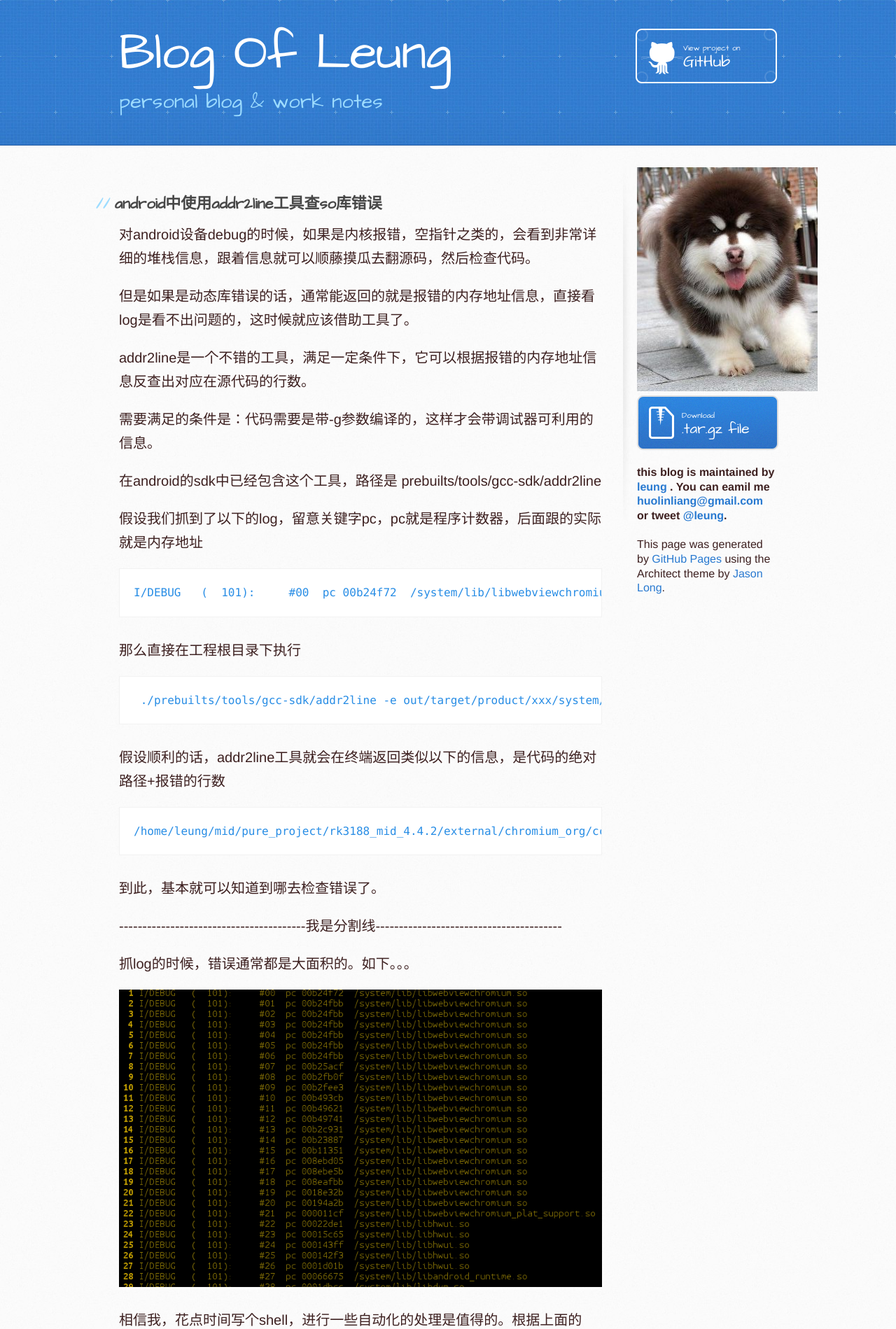
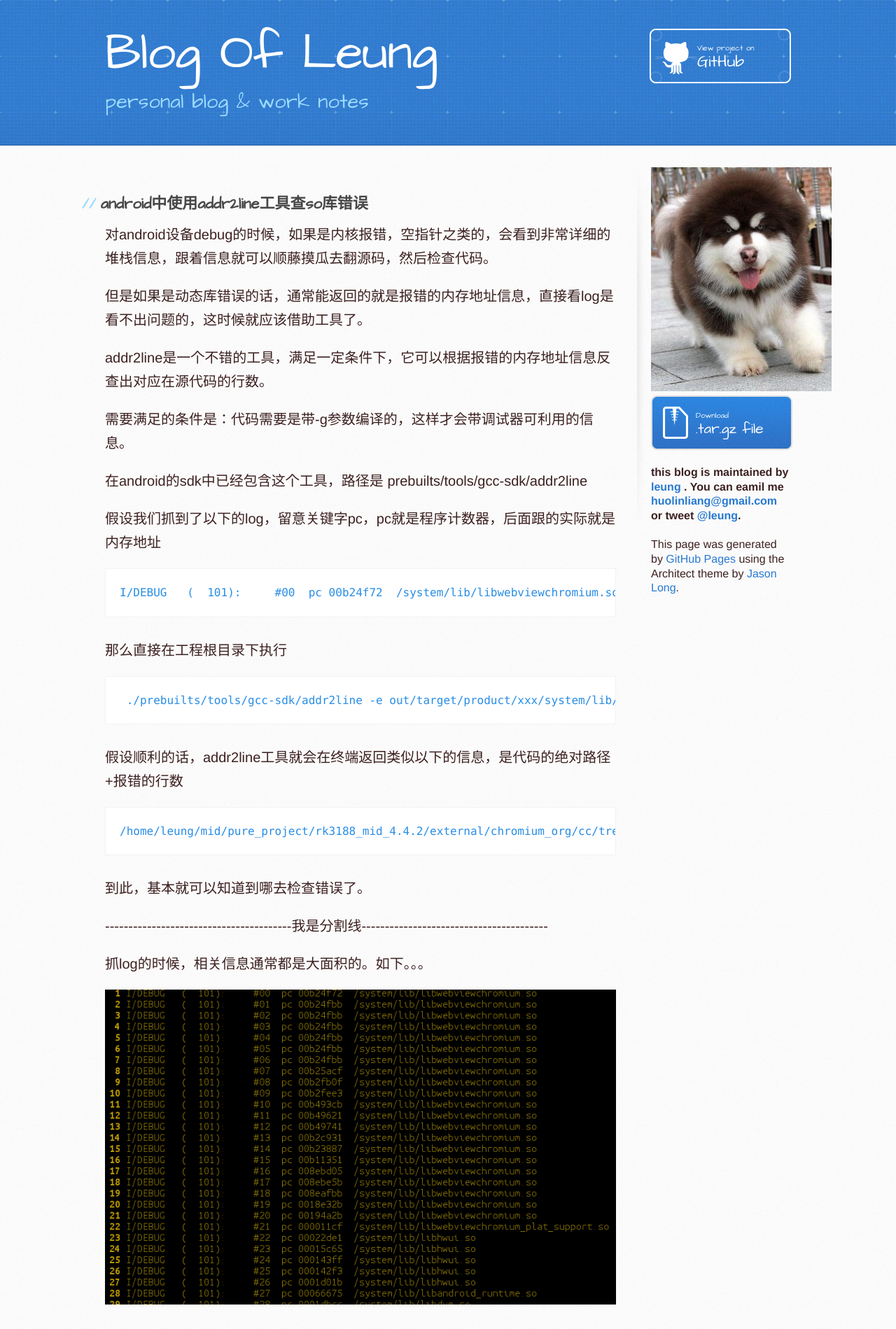
Before and after one commit to huolinliang/blog_leung, a Jekyll site: the page built from _posts/2014-04-17-addr2line.html, in a window 1280 px wide. Shown: the top 1899 px of the page at 70% size. Built offline with Jekyll 4.4.1, drawn with Linux system fonts in a browser that asks for light colours; Markdown is read by kramdown in place of the engine named in the settings; comment, search, counter and statistics services are not loaded.

Commit message:
modify a blog:addr2line and modify stylesheet.css

```diff
--- a/_posts/2014-04-17-addr2line.html
+++ b/_posts/2014-04-17-addr2line.html
@@ -34,7 +34,7 @@ title: android中使用addr2line工具查so库错误
 
 <p>----------------------------------------我是分割线----------------------------------------</p>
 
-<p>抓log的时候，错误通常都是大面积的。如下。。。</p>
+<p>抓log的时候，相关信息通常都是大面积的。如下。。。</p>
 
 <p><img src="../../../images/addr2line.png" alt="addr2line-log-info" title=""></p>
 
--- a/stylesheets/stylesheet.css
+++ b/stylesheets/stylesheet.css
@@ -91,7 +91,7 @@ header h2 {
 
 .inner {
   position: relative;
-  width: 940px;
+  width: 980px;
   margin: 0 auto;
 }
 
@@ -101,7 +101,7 @@ header h2 {
 }
 
 #main-content {
-  width: 690px;
+  width: 730px;
   float: left;
 }
 
```
